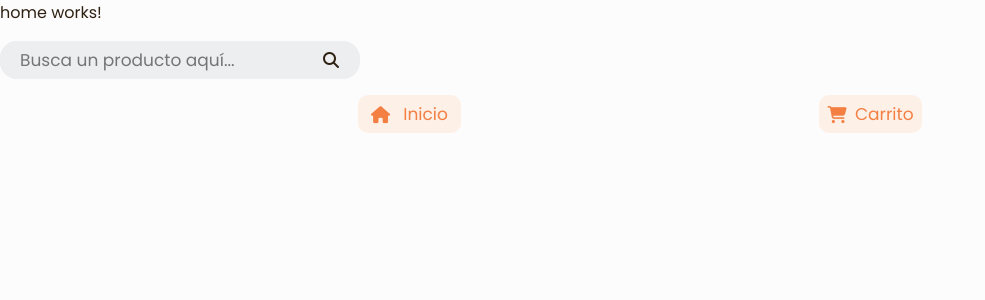
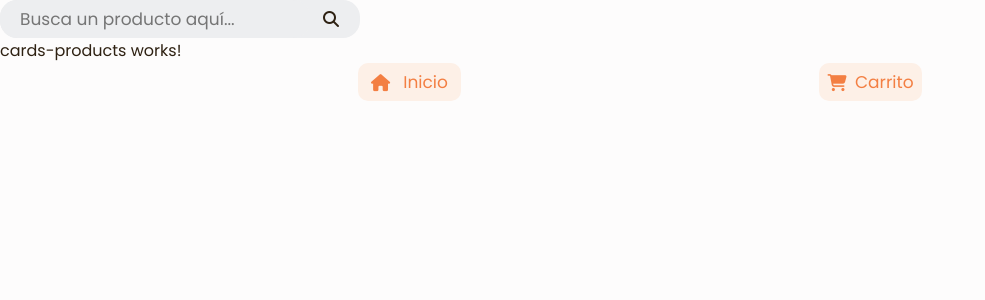
Before and after one commit to luvale/E-Commerce, an Angular app in the folder E-Commerce/: page /home in a window 1280 px wide. Shown: the top 300 px of the page, without its empty margins (0-985 px from the left). Built offline with nearby package versions, Linux system fonts and the light colour scheme; no server answers.

Commit message:
cards-products gets the products

```diff
--- a/E-Commerce/src/app/app.module.ts
+++ b/E-Commerce/src/app/app.module.ts
@@ -10,6 +10,7 @@ import { RouterModule } from '@angular/router';
 //Components
 import { NavComponent } from './components/nav/nav.component';
 import { SearchComponent } from './components/search/search.component';
+import { CardsProductsComponent } from './components/cards-products/cards-products.component';
 
 
 @NgModule({
@@ -18,6 +19,7 @@ import { SearchComponent } from './components/search/search.component';
     RoutingComponents,
     NavComponent,
     SearchComponent,
+    CardsProductsComponent,
   ],
   imports: [
     BrowserModule,
--- /dev/null
+++ b/E-Commerce/src/app/components/cards-products/cards-products.component.html
@@ -0,0 +1 @@
+<p>cards-products works!</p>
--- /dev/null
+++ b/E-Commerce/src/app/components/cards-products/cards-products.component.ts
@@ -0,0 +1,26 @@
+import { Component, OnInit } from '@angular/core';
+import { ProductsService } from '../../services/products.service'
+
+@Component({
+  selector: 'app-cards-products',
+  templateUrl: './cards-products.component.html',
+  styleUrls: ['./cards-products.component.css']
+})
+export class CardsProductsComponent implements OnInit {
+
+  allProducts:Object = {}
+
+  constructor(private products:ProductsService ) { }
+
+  ngOnInit(): void {
+    this.getAllProducts()
+  }
+
+  getAllProducts(){
+    this.products.getAllProducts().subscribe(data => {
+      this.allProducts = data;
+      console.log(this.allProducts);
+    })
+  }
+
+}
--- a/E-Commerce/src/app/components/search/search.component.css
+++ b/E-Commerce/src/app/components/search/search.component.css
@@ -1,5 +1,4 @@
 div{
-  margin: 1rem 0;
   background-color: var(--gray);
   border-radius: 17px;
   width: 360px;
--- a/E-Commerce/src/app/views/home/home.component.html
+++ b/E-Commerce/src/app/views/home/home.component.html
@@ -1,3 +1,3 @@
-<p>home works!</p>
 <app-search></app-search>
+<app-cards-products></app-cards-products>
 <app-nav></app-nav>
--- a/E-Commerce/src/app/views/home/home.component.ts
+++ b/E-Commerce/src/app/views/home/home.component.ts
@@ -1,5 +1,4 @@
 import { Component, OnInit } from '@angular/core';
-import { ProductsService } from '../../services/products.service'
 
 @Component({
   selector: 'app-home',
@@ -8,19 +7,9 @@ import { ProductsService } from '../../services/products.service'
 })
 export class HomeComponent implements OnInit {
 
-  constructor( private products:ProductsService ) { }
-
-  allProducts:Object = {}
+  constructor( ) { }
 
   ngOnInit(): void {
-    this.getAllProducts()
-  }
-
-  getAllProducts(){
-    this.products.getAllProducts().subscribe(data => {
-      this.allProducts = data;
-      console.log(this.allProducts);
-    })
   }
 
 }
```
Also changed, not shown: E-Commerce/src/app/components/cards-products/cards-products.component.css (added).
